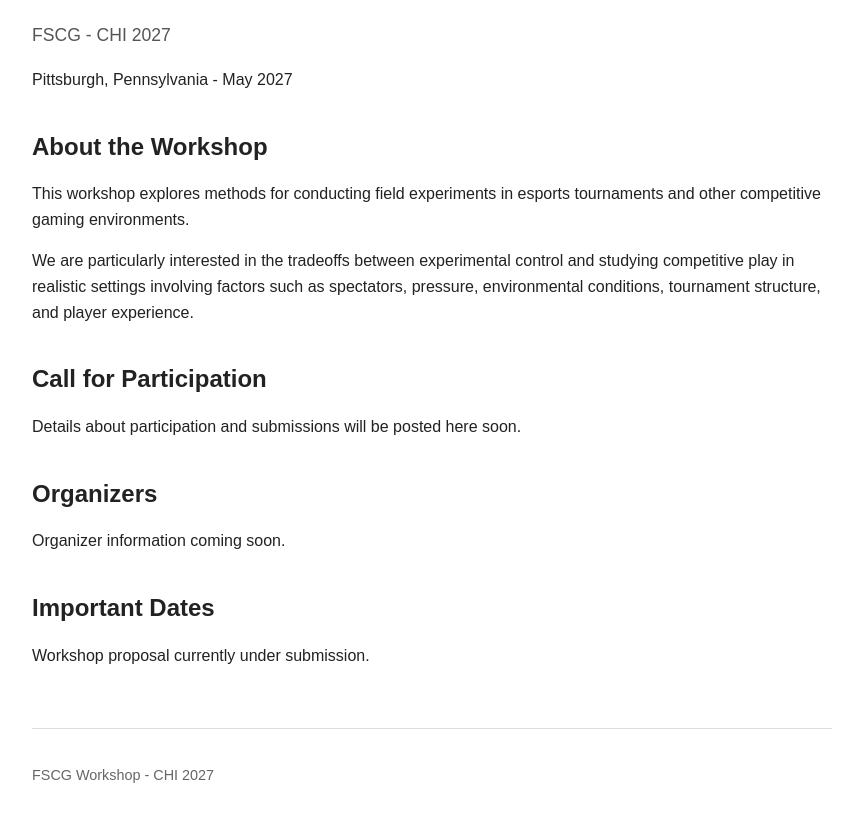
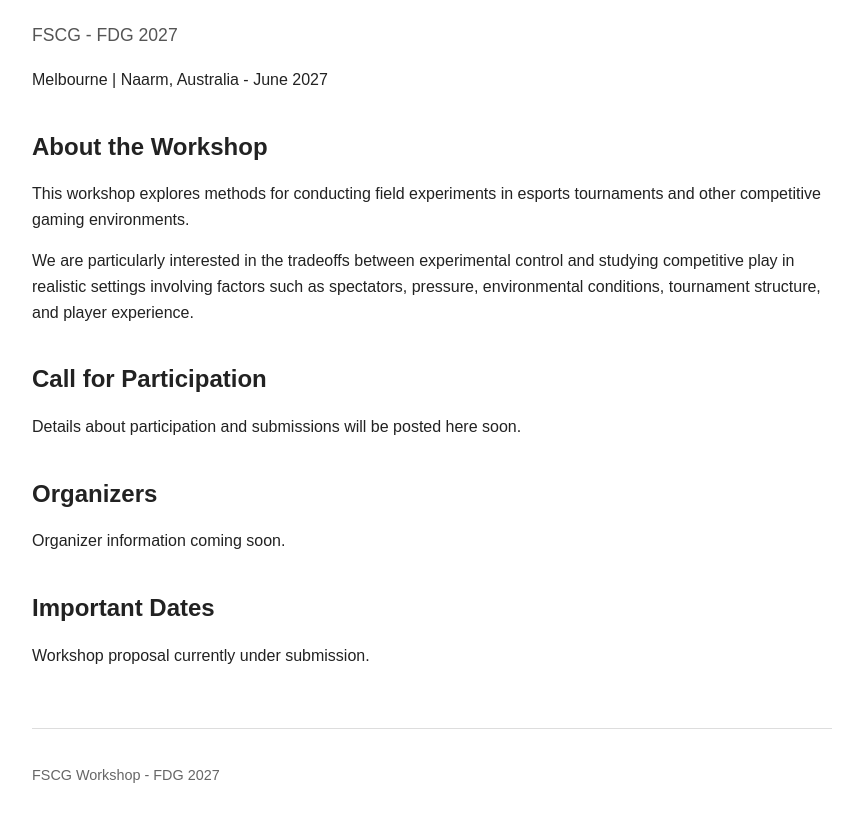
Before and after one commit to fscg-workshop/fscg-workshop.github.io, a plain HTML site: page index.html in a window 1280 px wide. Shown: the part 100-922 px from the top of the page, without its empty margins (208-1071 px from the left). Drawn offline with Linux system fonts and the light colour scheme.

Commit message:
Update index.html to match FDG

```diff
--- a/index.html
+++ b/index.html
@@ -4,7 +4,7 @@
   <meta charset="UTF-8">
   <meta name="viewport" content="width=device-width, initial-scale=1.0">
 
-  <title>FSCG Workshop - CHI 2027</title>
+  <title>FSCG Workshop - FDG 2027</title>
 
   <style>
     body {
@@ -44,11 +44,11 @@
   <header>
     <h1>Workshop on Field Studies and Competitive Gaming</h1>
     <p class="subtitle">
-      FSCG - CHI 2027
+      FSCG - FDG 2027
     </p>
 
     <p>
-      Pittsburgh, Pennsylvania - May 2027
+      Melbourne | Naarm, Australia - June 2027
     </p>
   </header>
 
@@ -94,7 +94,7 @@
 
   <footer>
     <p>
-      FSCG Workshop - CHI 2027
+      FSCG Workshop - FDG 2027
     </p>
   </footer>
 
```
